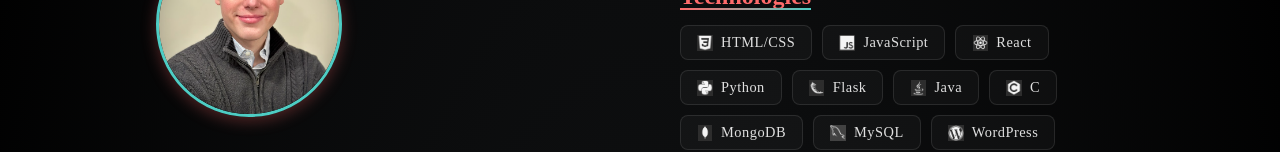
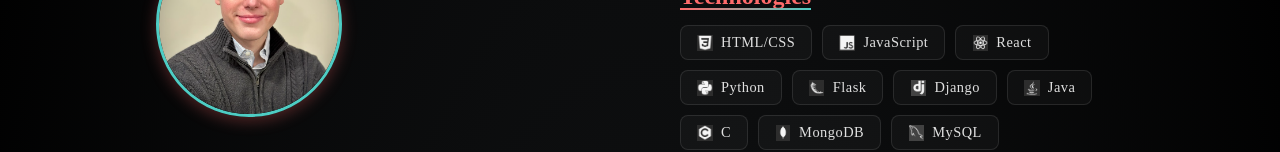
Before and after one commit to MichaelAho1/Portfolio, a React (Vite) app: page / in a window 1280 px wide. Shown: the part 221-373 px from the top of the page. Built offline with nearby package versions, Linux system fonts and the light colour scheme; no server answers.

Commit message:
added new skill

```diff
--- a/src/components/profile/profile.jsx
+++ b/src/components/profile/profile.jsx
@@ -12,6 +12,7 @@ import gitIcon from '../assets/git.png';
 import flaskIcon from '../assets/flask.png';
 import mongoDBIcon from '../assets/mongoDB.png';
 import MySQLIcon from '../assets/MySQL.png';
+import DjangoIcon from '../assets/django.png';
 
 function Profile() {
   return (
@@ -66,6 +67,10 @@ function Profile() {
               <div className="skill-tag">
                 <img src={flaskIcon} alt="Flask" />
                 <span>Flask</span>
+              </div>
+              <div className="skill-tag">
+                <img src={DjangoIcon} alt="Django" />
+                <span>Django</span>
               </div>
               <div className="skill-tag">
                 <img src={javaIcon} alt="Java" />
```
Also changed, not shown: src/components/assets/django.png (added).
